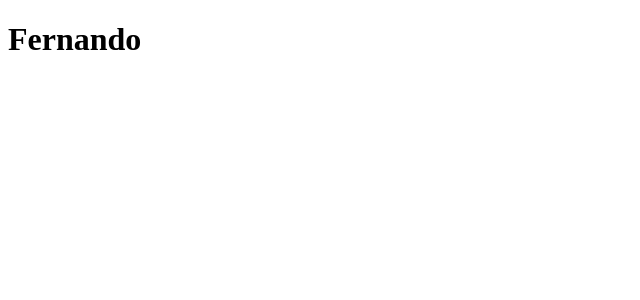
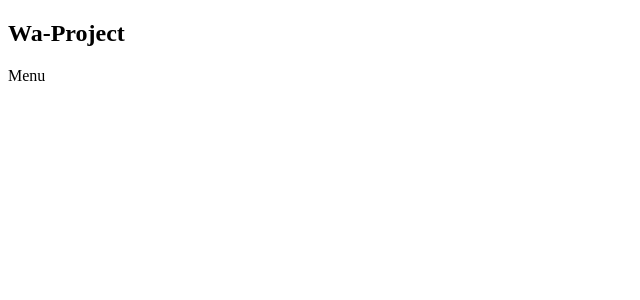
Before and after one commit to FernandoVianaNeto/wa-project-frontend, a React (Create React App) app: page / in a window 1280 px wide. Shown: the top 300 px of the page, without its empty margins (0-640 px from the left). Built offline with nearby package versions, Linux system fonts and the light colour scheme.

Commit message:
feat: home index

```diff
--- a/src/pages/Home/index.tsx
+++ b/src/pages/Home/index.tsx
@@ -2,8 +2,14 @@ import React from 'react';
 
 export function Home() {
   return (
-    <div>
-      <h1>Fernando</h1>
+    <div className='container'>
+      <aside>
+        <h1 className='logo'>Wa-Project</h1>
+        <p>Menu</p>
+      </aside>
+      <section>
+
+      </section>
     </div>
   );
 }
```
Also changed, not shown: .eslintrc.json, src/pages/Home/styles.ts (added), 1 other file (tests, documents, lock files or other folders).
